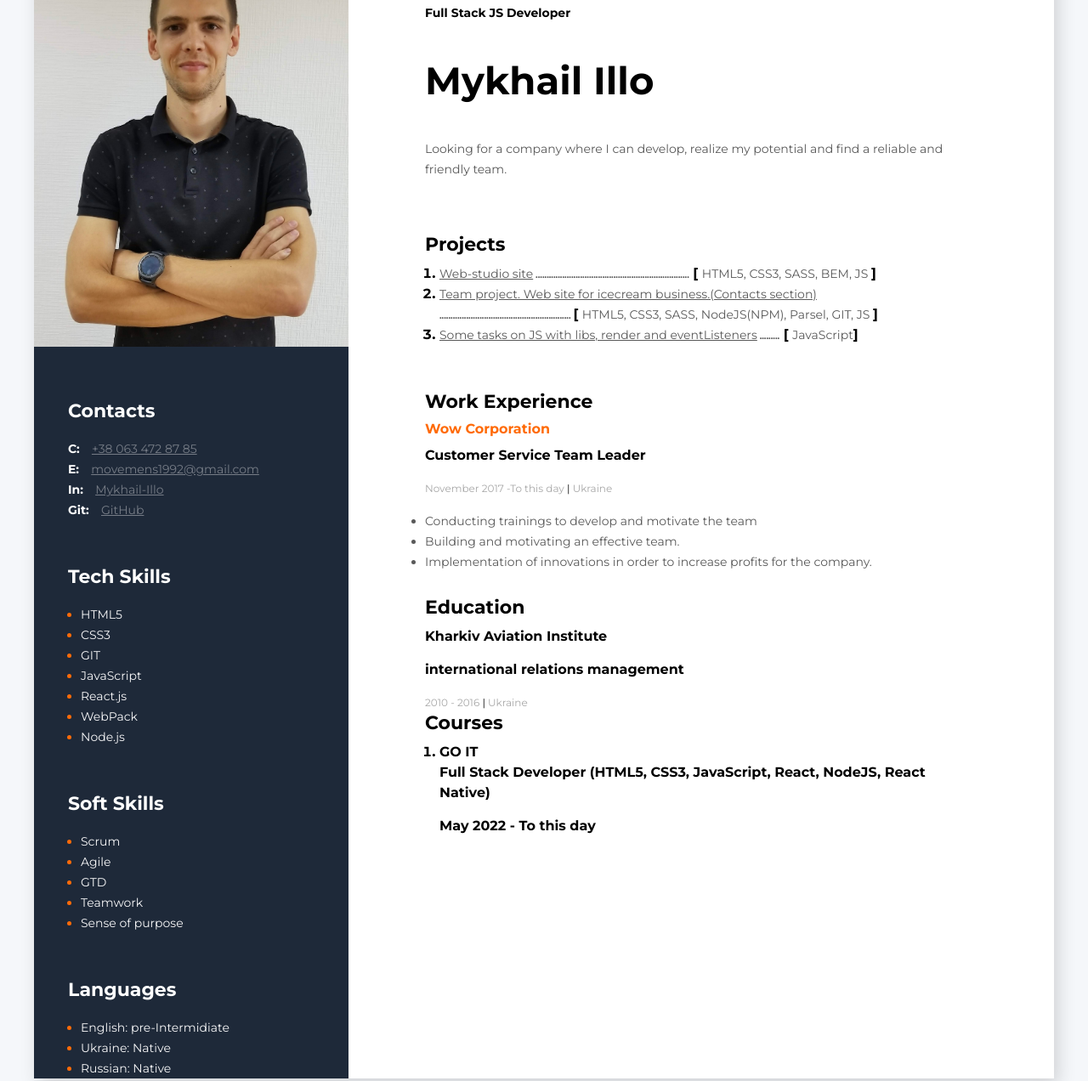
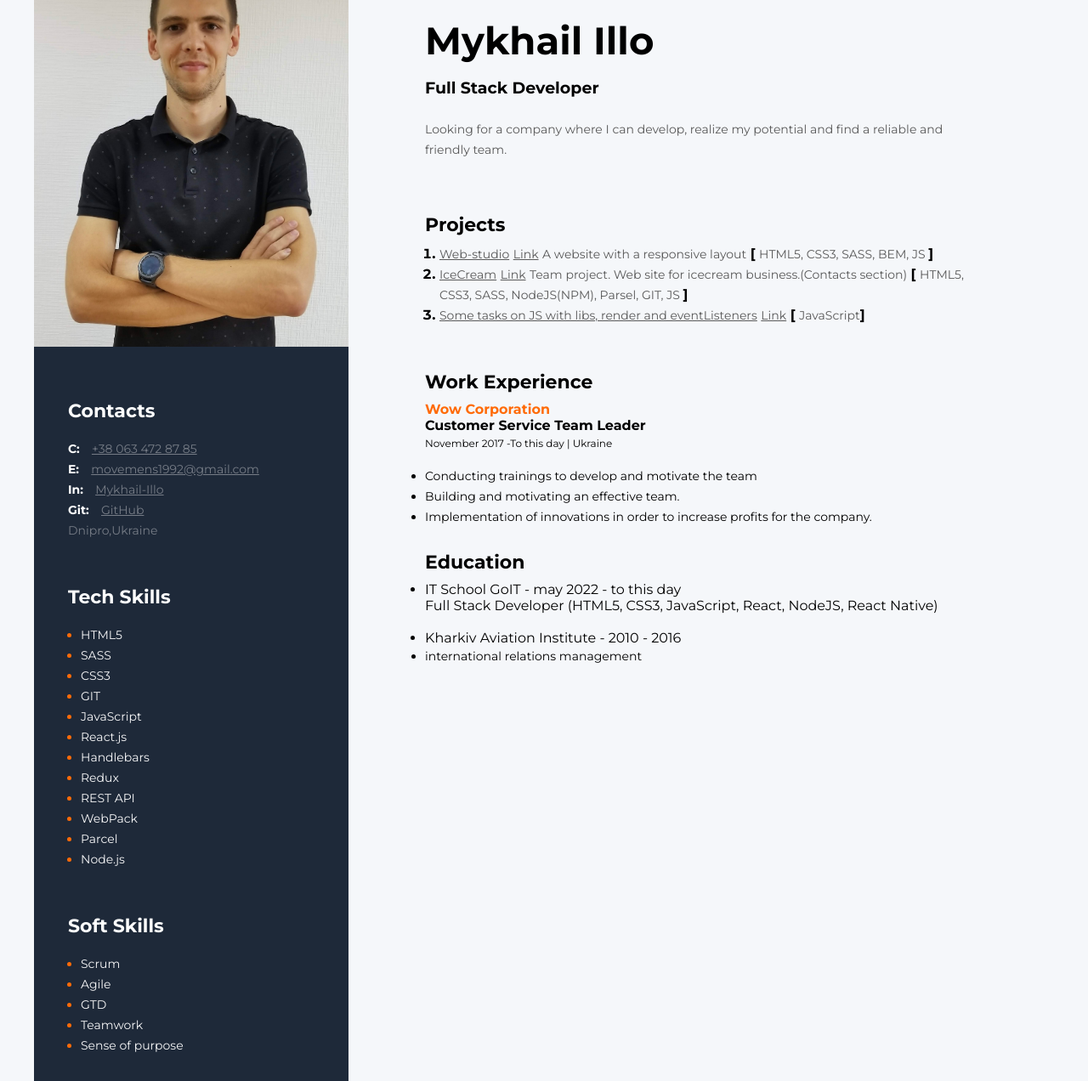
Before and after one commit to Mykhail92/MY_CV, a plain HTML site: page index.html in a window 1280 px wide. Shown: the part 147-1419 px from the top of the page at 85% size. Drawn offline with Linux system fonts and the light colour scheme.

Commit message:
change info

```diff
--- a/css/style.css
+++ b/css/style.css
@@ -14,12 +14,12 @@ body {
 }
 
 .wrapper {
-  background-color: #fff;
+  /* background-color: #fff; */
   display: flex;
   flex-direction: row;
   max-width: 1200px;
   margin: 0 auto;
-  box-shadow: 5px 9px 20px rgba(0, 0, 0, 0.15);
+  /* box-shadow: 5px 9px 20px rgba(0, 0, 0, 0.15); */
 }
 
 .sidebar {
@@ -102,7 +102,7 @@ body {
 }
 
 .profession {
-  font-size: 14px;
+  font-size: 19px;
   font-weight: 700;
   line-height: 24px;
   margin-bottom: 23px;
@@ -175,7 +175,7 @@ body {
 }
 
 .profession-time {
-  color: #a8a8a8;
+  color: black;
   font-size: 12px;
   font-weight: 400;
   line-height: 24px;
@@ -192,7 +192,7 @@ body {
 }
 
 .professional-duties-item {
-  color: #595959;
+  color: black;
   font-size: 14px;
   font-weight: 400;
   line-height: 24px;
--- a/index.html
+++ b/index.html
@@ -36,6 +36,10 @@
                     <span class="contacts-link-type">Git:</span>
                     <a class="contacts-link" href="https://github.com/Mykhail92">GitHub</a>
                 </div>
+                <div>
+                    <span class="contacts-link">Dnipro,Ukraine</span>
+
+                </div>
             </div>
 
 
@@ -45,6 +49,9 @@
                 <ul>
                     <li class="tech-skills-item">
                         <span class="tech-skills-text">HTML5</span>
+                    </li>
+                    <li class="tech-skills-item">
+                        <span class="tech-skills-text">SASS</span>
                     </li>
                     <li class="tech-skills-item">
                         <span class="tech-skills-text">CSS3</span>
@@ -59,7 +66,19 @@
                         <span class="tech-skills-text">React.js</span>
                     </li>
                     <li class="tech-skills-item">
+                        <span class="tech-skills-text">Handlebars</span>
+                    </li>
+                    <li class="tech-skills-item">
+                        <span class="tech-skills-text">Redux</span>
+                    </li>
+                    <li class="tech-skills-item">
+                        <span class="tech-skills-text">REST API</span>
+                    </li>
+                    <li class="tech-skills-item">
                         <span class="tech-skills-text">WebPack</span>
+                    </li>
+                    <li class="tech-skills-item">
+                        <span class="tech-skills-text">Parcel</span>
                     </li>
                     <li class="tech-skills-item">
                         <span class="tech-skills-text">Node.js</span>
@@ -91,13 +110,13 @@
                 <h3 class="tech-skills-title">Languages</h3>
                 <ul>
                     <li class="tech-skills-item">
-                        <span class="tech-skills-text">English: pre-Intermidiate</span>
+                        <span class="tech-skills-text">English: pre-intermediate</span>
                     </li>
                     <li class="tech-skills-item">
-                        <span class="tech-skills-text">Ukraine: Native</span>
+                        <span class="tech-skills-text">Ukraine: native</span>
                     </li>
                     <li class="tech-skills-item">
-                        <span class="tech-skills-text">Russian: Native</span>
+                        <span class="tech-skills-text">Russian: native</span>
                     </li>
                 </ul>
             </div>
@@ -109,8 +128,8 @@
 
 
             <div class="info-container">
-                <h2 class="profession">Full Stack JS Developer</h2>
                 <h1 class="name">Mykhail Illo</h1>
+                <h2 class="profession">Full Stack Developer</h2>
                 <p class="description">
                     Looking for a company where I can develop, realize my potential and find a reliable and friendly
                     team.
@@ -124,18 +143,21 @@
                 <ol>
                     <li class="projects-item">
                         <a class="projects-link" href="https://mykhail92.github.io/WebStudio/"
-                            target="_blank">Web-studio site</a><span class="dots">
-                            .....................................................................</span>
+                            target="_blank">Web-studio</a>
+                        <a class="projects-link" href="https://github.com/Mykhail92/WebStudio">Link</a>
+                        <span class="projects-link">
+                            A website with a responsive layout</span>
                         <span>
                             <b> [ </b>
                             <span class="tech-name"> HTML5, CSS3, SASS, BEM, JS </span><b>] </b></span>
                     </li>
                     <li class="projects-item">
                         <a class="projects-link" href="https://mykhail92.github.io/goit-team13-icecreamv2/"
-                            target="_blank">Team project. Web site for icecream business.(Contacts
-                            section)</a><span class="dots">
-                            <br />...........................................................
-                        </span>
+                            target="_blank">IceCream</a>
+                        <a class="projects-link" href="https://github.com/Mykhail92/goit-team13-icecreamv2"> Link</a>
+                        <span class="projects-link">
+                            Team project. Web site for icecream business.(Contacts
+                            section)</span>
 
                         <span><b> [ </b><span class="tech-name">HTML5, CSS3, SASS, NodeJS(NPM), Parsel, GIT, JS
                             </span>
@@ -143,8 +165,8 @@
                     </li>
                     <li class="projects-item">
                         <a class="projects-link" href="https://mykhail92.github.io/goit-js-hw-11/" target="_blank">Some
-                            tasks on JS with libs, render and eventListeners</a><span class="dots">
-                            .........</span>
+                            tasks on JS with libs, render and eventListeners</a>
+                        <a class="projects-link" href="https://github.com/Mykhail92/goit-js-hw-11">Link</a>
                         <span>
                             <b> [ </b> <span class="tech-name">JavaScript</span><b>] </b></span>
                     </li>
@@ -159,7 +181,7 @@
 
                 <div>
                     <span class="profession-company"> Wow Corporation</span>
-                    <h4 class="profession-title">
+                    <h4>
                         Customer Service Team Leader
                     </h4>
                     <span class="profession-time">November 2017 -To this day
@@ -181,27 +203,24 @@
 
                 <div>
                     <h3 class="about-me-title">Education</h3>
-                    <h4 class="profession-title">
-                        Kharkiv Aviation Institute
-                    </h4>
-                    <h5 class="profession-title">international relations management</h5>
-                    <span class="profession-time">2010 - 2016
-                        <span class="professional-divider">|</span> Ukraine</span>
-                    <h3 class="about-me-title">Courses</h3>
-                    <ol>
-                        <li class="projects-item">
-                            <h4 class="profession-title">
-                                GO IT <br> Full Stack Developer (HTML5, CSS3, JavaScript, React, NodeJS, React Native)
-                            </h4>
-                            <h5 class="profession-title">May 2022 - To this day</h5>
+                    <ul>
+                        <li>
+                            IT School GoIT - may 2022 - to this day <br> Full Stack Developer (HTML5, CSS3, JavaScript,
+                            React, NodeJS, React
+                            Native)
+                        </li>
+                        <!-- <li class="profession-time">may 2022 - to this day</li> -->
+                        <br>
+                        <li>
+                            Kharkiv Aviation Institute - 2010 - 2016
+                        </li>
+                        <li class="professional-duties-item">international relations management</li>
+                        <span class="profession-time">
 
-                        </li>
-                        <!-- <li class="projects-item">
-                            <img src="./img/certificate-1.png" alt="certificate" width="200">
-                            <img src="./img/Certificate-2.jpg" alt="certificate" width="200">
-                            <img src="./img/Certificate-3.png" alt="certificate" width="200">
-                        </li> -->
-                    </ol>
+                    </ul>
+
+
+
 
 
                 </div>
```
